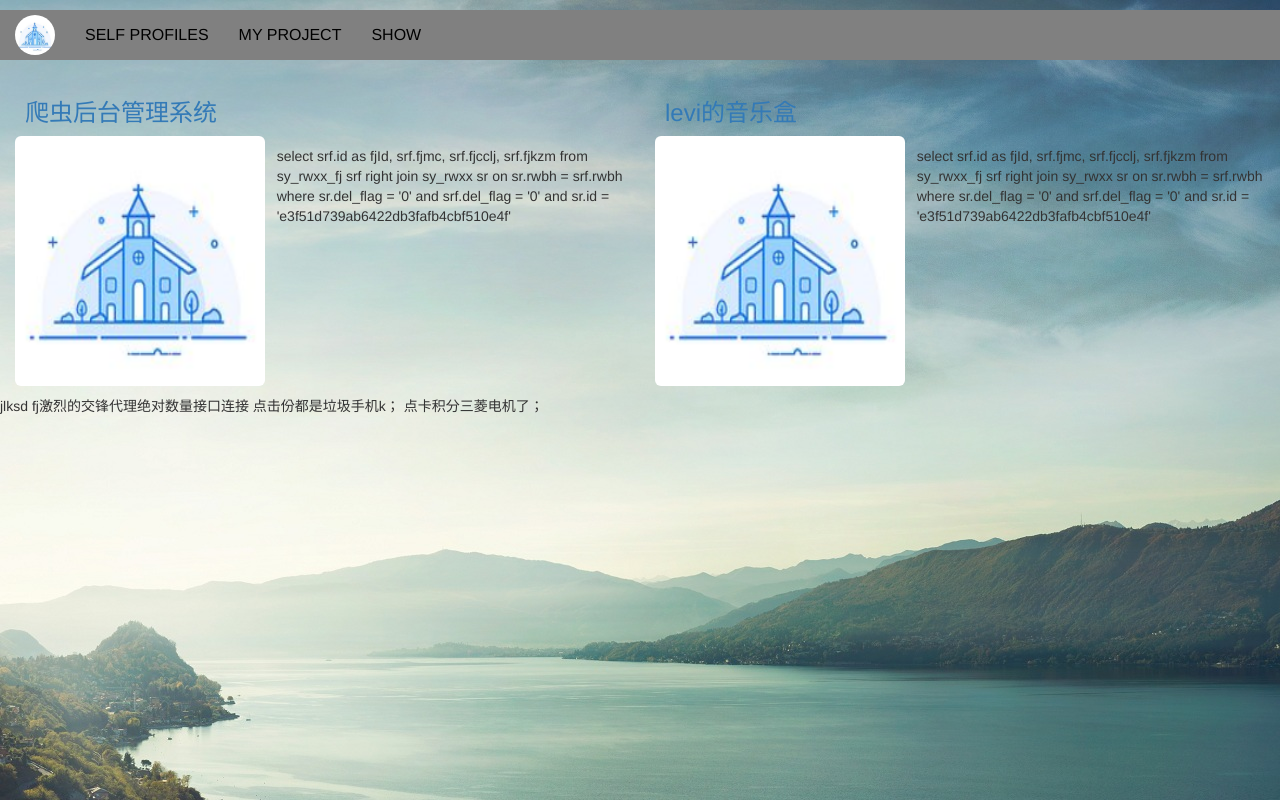
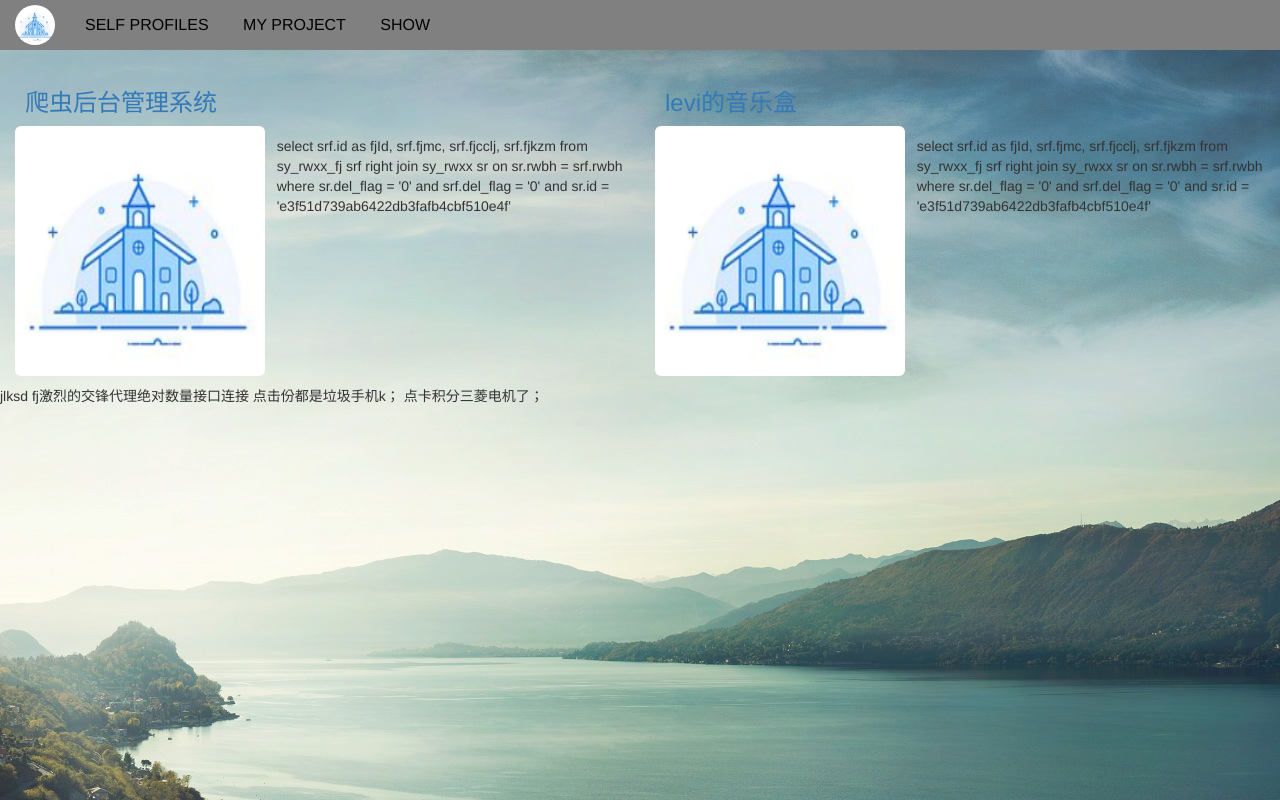
Before and after one commit to abstric/levi.github.io, a plain HTML site: page index.html in a window 1280 px wide. Drawn offline with nearby package versions, Linux system fonts and the light colour scheme.

Commit message:
解决页面头部有空隙的bug

```diff
--- a/static/css/index.css
+++ b/static/css/index.css
@@ -15,7 +15,7 @@ body{
 }
 
 .page-head-menu li{
-    float: left;
+    display: inline;
     line-height: 50px;
     padding: 0 15px;
 }
```
